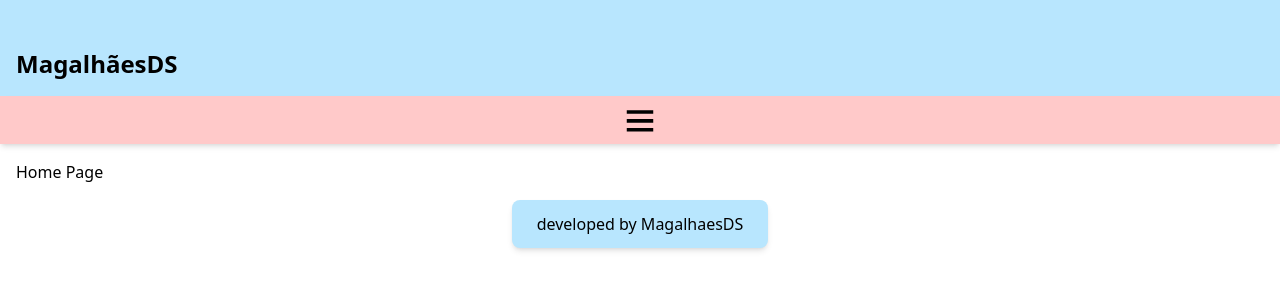
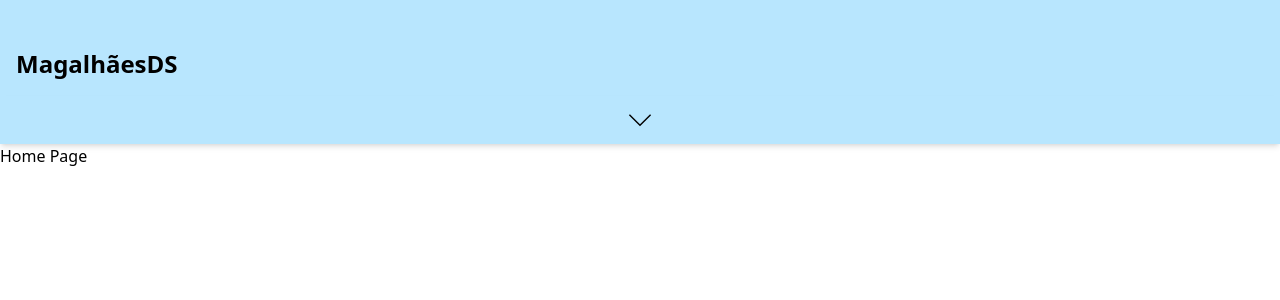
Before and after one commit to magalhaesds/mds-page, a React (Vite) app: page / in a window 1280 px wide. Shown: the top 300 px of the page. Built offline with nearby package versions, Linux system fonts and the light colour scheme.

Commit message:
page about, navbar color and icon, new images

```diff
--- a/src/App.jsx
+++ b/src/App.jsx
@@ -14,7 +14,7 @@ function App() {
       <Router>
         <Header/>
         <Navbar/>
-        <main className='p-4'>
+        <main>
           <Routes>
             <Route path='/' element={<Home/>} />
             <Route path='/about' element={<About/>} />
@@ -22,10 +22,6 @@ function App() {
             <Route path='/contact' element={<Contact/>} />
           </Routes>
         </main>
-        <footer className='bg-sky-200 mx-auto h-12 w-64 shadow-md
-        rounded-lg items-center justify-center flex'>
-          <h1 className=''>developed by MagalhaesDS</h1>
-        </footer>
       </Router>
     </>
   )
--- a/src/components/Navbar.jsx
+++ b/src/components/Navbar.jsx
@@ -1,5 +1,5 @@
 import { useState } from 'react'
-import { TfiMenu } from 'react-icons/tfi'
+import { TfiAngleDown, TfiAngleUp } from 'react-icons/tfi'
 import { Link } from 'react-router-dom'
 
 function Navbar() {
@@ -7,9 +7,9 @@ function Navbar() {
 
     return(
         <>
-            <div className='h-12 w-full bg-red-200 flex shadow-md'>
-                <button onClick={() => setState(!state)} className='mx-auto'>
-                    <TfiMenu className='text-3xl'/>
+            <div className='h-12 w-full bg-sky-200 flex shadow-md'>
+                <button onClick={() => setState(!state)} className='mx-auto h-12 w-full justify-center items-center flex text-2xl'>
+                    {state ? <TfiAngleUp/> : <TfiAngleDown/>}
                 </button>
 
 
@@ -19,14 +19,14 @@ function Navbar() {
                 {
                     state && (
                         <div className='w-full flex flex-col items-center shadow-md'>
-                            <Link to='/' className='h-12 w-full py-2 text-center bg-red-100'
-                            onClick={() => state(false)}>Home</Link>
-                            <Link to='/about' className='h-12 w-full py-2 text-center bg-red-100'
-                            onClick={() => state(false)}>About</Link>
-                            <Link to='/articles' className='h-12 w-full py-2 text-center bg-red-100'
-                            onClick={() => state(false)}>Articles</Link>
-                            <Link to='/contact' className='h-12 w-full py-2 text-center bg-red-100'
-                            onClick={() => state(false)}>Contact</Link>
+                            <Link to='/' className='h-12 w-full py-2 text-center bg-sky-100'
+                            onClick={() => setState(!state)}>Home</Link>
+                            <Link to='/about' className='h-12 w-full py-2 text-center bg-sky-100'
+                            onClick={() => setState(!state)}>About</Link>
+                            <Link to='/articles' className='h-12 w-full py-2 text-center bg-sky-100'
+                            onClick={() => setState(!state)}>Articles</Link>
+                            <Link to='/contact' className='h-12 w-full py-2 text-center bg-sky-100'
+                            onClick={() => setState(!state)}>Contact</Link>
                         </div>
                     )
                 }
--- a/src/pages/About.jsx
+++ b/src/pages/About.jsx
@@ -1,7 +1,35 @@
+import avatar from '/src/assets/images/avatar.jpg'
+import landscape from '/src/assets/images/landscape.jpeg'
+
 function About(){
     return(
         <>
-            <h1>About Page</h1>
+            <div className='mt-5 '>
+                <div className='p-5 flex justify-between items-center justify-start'>
+
+                    <img src={avatar} alt='profile picture' className='h-36 rounded rotate-5 shadow-lg'/>
+
+                    <section className='p-2'>
+
+                        <h1 className='font-medium text-lg text-right'>Gustavo de Magalhães</h1>
+
+                        <p className='text-right'>
+                            Lorem ipsum dolor, sit amet consectetur adipisicing elit. Cumque voluptatum placeat ab consequuntur adipisci alias. Omnis culpa odio et cupiditate aliquid facilis voluptates, reprehenderit nihil placeat adipisci illo ratione eaque!
+                        </p>
+
+                    </section>
+
+                </div>
+
+                <section className=''>
+
+                        <img src={landscape} alt='landscape' className='h-92 m-auto rounded object-cover opacity-80'/>
+
+                        <h1 className='absolute top-5/8 left-1/5 transform -translate-x-1/2 -translate-y-1/2 text-white text-3xl font-bold drop-shadow-lg'>teste</h1>
+
+                </section>
+
+            </div>
         </>
     )
 }
```
